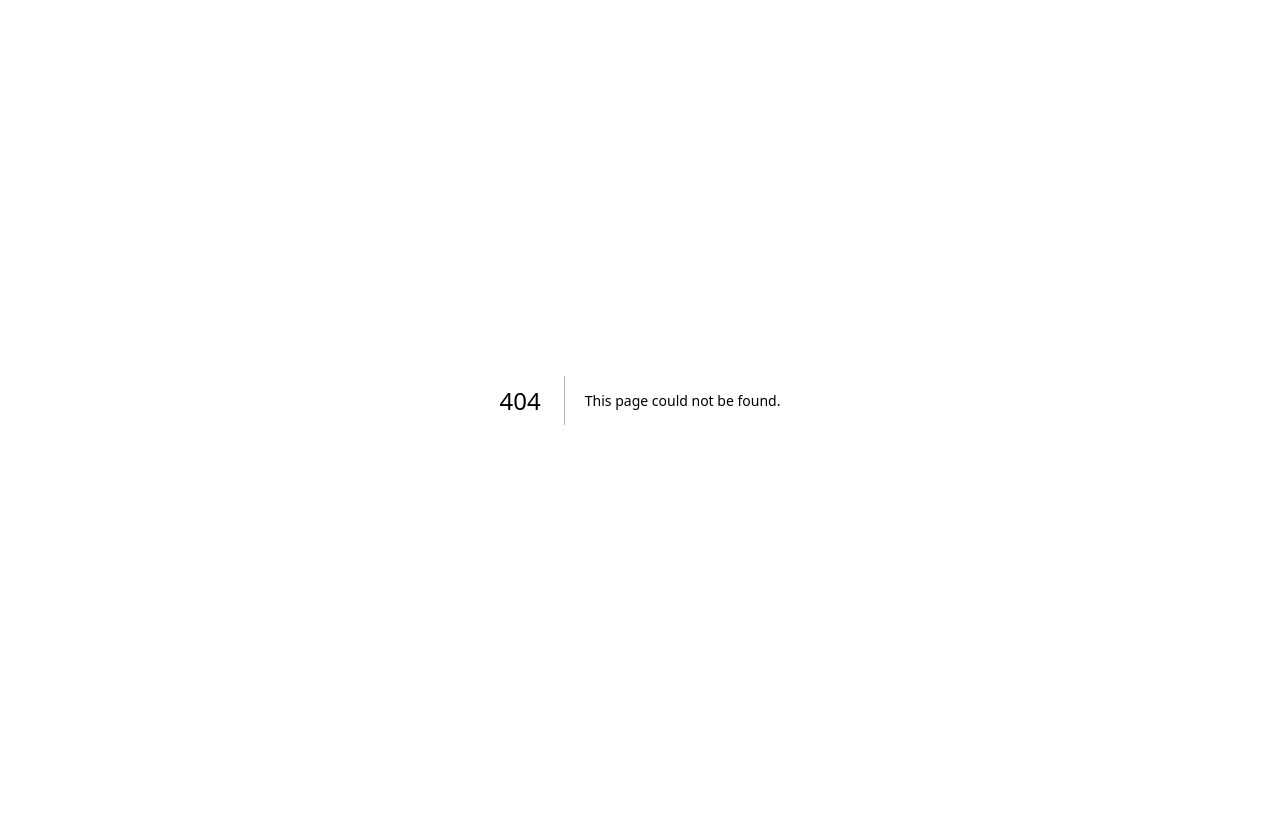
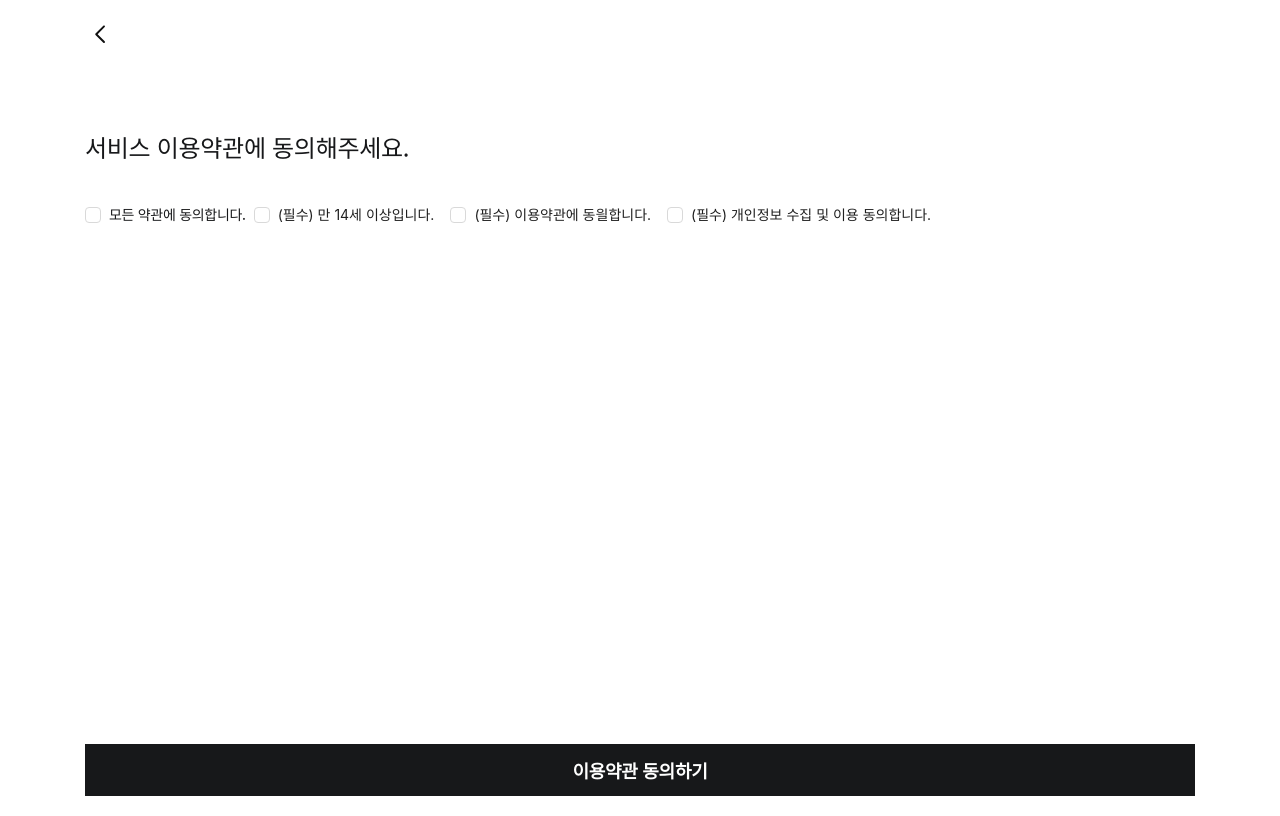
Before and after one commit to blank-IT/argon-frontend, a Next.js app: page /termsOfUse in a window 1280 px wide. Before the commit this address had no page. Built offline with nearby package versions, Linux system fonts and the light colour scheme; what emotion-reset would draw is missing.

Commit message:
<feat>: 약관 동의 컴포넌트

```diff
--- /dev/null
+++ b/app/termsOfUse/layout.tsx
@@ -0,0 +1,39 @@
+'use client';
+
+import { ReactNode } from 'react';
+import styled from '@emotion/styled';
+
+import { Header } from '@components/header';
+
+import { Container } from '@styles/layout';
+
+const TermsOfUseLayout = ({ children }: { children: ReactNode }) => {
+  return (
+    <StyledTermsOfUseLayout>
+      <Header>
+        <Header.BackButton />
+      </Header>
+
+      <Container>{children}</Container>
+    </StyledTermsOfUseLayout>
+  );
+};
+
+const StyledTermsOfUseLayout = styled.div`
+  display: flex;
+  flex-direction: column;
+  height: 100vh;
+
+  > div:first-child {
+    flex-shrink: 0;
+  }
+
+  >div: last-child {
+    display: flex;
+    flex-grow: 1;
+    flex-direction: column;
+    // justify-content: flex-end;
+  }
+`;
+
+export default TermsOfUseLayout;
--- /dev/null
+++ b/app/termsOfUse/page.tsx
@@ -0,0 +1,118 @@
+'use client';
+
+import { useState, useMemo, useCallback } from 'react';
+import styled from '@emotion/styled';
+
+import { Button } from '@components/button';
+import { Checkbox } from '@components/checkbox';
+
+import { Text } from '@styles/components';
+
+import type { CheckboxChangeEvent } from 'antd/es/checkbox';
+import type { CheckboxValueType } from 'antd/es/checkbox/Group';
+
+const plainList = ['type1', 'type2', 'type3'];
+const plainOptionList = [
+  { value: 'type1', label: '(필수) 만 14세 이상입니다.' },
+  { value: 'type2', label: '(필수) 이용약관에 동읠합니다.' },
+  { value: 'type3', label: '(필수) 개인정보 수집 및 이용 동의합니다.' },
+];
+
+const TermsOfUsePage = () => {
+  const [checkedList, setCheckedList] = useState<CheckboxValueType[]>([]);
+
+  const isCheckedAll = useMemo(
+    () => plainList.length === checkedList.length,
+    [plainList, checkedList],
+  );
+  const isIndeterminate = useMemo(
+    () => checkedList.length > 0 && checkedList.length < plainList.length,
+    [checkedList, plainList],
+  );
+
+  const handleChangeCheckList = useCallback((list: CheckboxValueType[]) => {
+    setCheckedList(list);
+  }, []);
+
+  const handleChangeCheckListAll = useCallback(
+    (event: CheckboxChangeEvent) => {
+      setCheckedList(event.target.checked ? plainList : []);
+    },
+    [plainList],
+  );
+
+  const handleClickCheckListAll = useCallback(() => {
+    setCheckedList(plainList);
+  }, [plainList]);
+
+  return (
+    <StyledTermsOfUsePage>
+      <StyledCheckboxInfoWrap>
+        <Text typo="display_1" color="gray_90">
+          서비스 이용약관에 동의해주세요.
+        </Text>
+
+        <StyledCheckboxWrap>
+          <Checkbox
+            indeterminate={isIndeterminate}
+            checked={isCheckedAll}
+            onChange={handleChangeCheckListAll}
+          >
+            <Text as="span" typo="body_2" color="gray_90">
+              모든 약관에 동의합니다.
+            </Text>
+          </Checkbox>
+
+          <Checkbox.Group
+            options={plainOptionList}
+            value={checkedList}
+            onChange={handleChangeCheckList}
+          />
+        </StyledCheckboxWrap>
+      </StyledCheckboxInfoWrap>
+
+      <StyledButtonWrap>
+        {isCheckedAll ? (
+          <Button backgroundColor="gray_90">
+            <Text as="span" typo="headLine_1" color="gray_0">
+              다음
+            </Text>
+          </Button>
+        ) : (
+          <Button backgroundColor="gray_90" onClick={handleClickCheckListAll}>
+            <Text as="span" typo="headLine_1" color="gray_0">
+              이용약관 동의하기
+            </Text>
+          </Button>
+        )}
+      </StyledButtonWrap>
+    </StyledTermsOfUsePage>
+  );
+};
+
+const StyledTermsOfUsePage = styled.div`
+  display: flex;
+  flex-direction: column;
+  height: 100%;
+
+  padding-bottom: 12px;
+`;
+
+const StyledCheckboxInfoWrap = styled.div`
+  flex-shrink: 0;
+
+  margin-top: 44px;
+`;
+
+const StyledCheckboxWrap = styled.div`
+  margin-top: 40px;
+`;
+
+const StyledButtonWrap = styled.div`
+  display: flex;
+  flex-grow: 1;
+  flex-direction: column;
+  justify-content: flex-end;
+`;
+
+export default TermsOfUsePage;
--- a/components/button/index.tsx
+++ b/components/button/index.tsx
@@ -8,11 +8,16 @@ interface ButtonProps {
   backgroundColor?: KeyOfPalette;
   color?: KeyOfPalette;
   children: ReactNode;
+  onClick?: () => void;
 }
 
-const Button = ({ backgroundColor, color, children }: ButtonProps) => {
+const Button = ({ backgroundColor, color, children, onClick }: ButtonProps) => {
   return (
-    <StyledButton backgroundColor={backgroundColor} color={color}>
+    <StyledButton
+      backgroundColor={backgroundColor}
+      color={color}
+      onClick={onClick}
+    >
       {children}
     </StyledButton>
   );
--- /dev/null
+++ b/components/checkbox/Group.tsx
@@ -0,0 +1,29 @@
+import { ReactNode } from 'react';
+import { Checkbox as AntdCheckBox } from 'antd';
+
+import type { CheckboxValueType } from 'antd/es/checkbox/Group';
+
+interface Option {
+  label: string;
+  value: string;
+  disabled?: boolean;
+}
+
+interface CheckboxProps {
+  options?: string[] | number[] | Option[];
+  value: (string | number | boolean)[];
+  children?: ReactNode;
+  onChange?: (list: CheckboxValueType[]) => void;
+}
+
+const AntdCheckboxGroup = AntdCheckBox.Group;
+
+const Group = ({ options, value, children, onChange }: CheckboxProps) => {
+  return (
+    <AntdCheckboxGroup options={options} value={value} onChange={onChange}>
+      {children}
+    </AntdCheckboxGroup>
+  );
+};
+
+export { Group };
--- /dev/null
+++ b/components/checkbox/index.tsx
@@ -0,0 +1,34 @@
+import { ReactNode } from 'react';
+import { Checkbox as AntdCheckBox } from 'antd';
+
+import { Group } from '@components/checkbox/Group';
+
+import type { CheckboxChangeEvent } from 'antd/es/checkbox';
+
+interface CheckboxProps {
+  indeterminate?: boolean;
+  checked: boolean;
+  children: ReactNode;
+  onChange?: (event: CheckboxChangeEvent) => void;
+}
+
+const Checkbox = ({
+  indeterminate,
+  checked,
+  children,
+  onChange,
+}: CheckboxProps) => {
+  return (
+    <AntdCheckBox
+      indeterminate={indeterminate}
+      checked={checked}
+      onChange={onChange}
+    >
+      {children}
+    </AntdCheckBox>
+  );
+};
+
+Checkbox.Group = Group;
+
+export { Checkbox };
--- a/components/header/index.tsx
+++ b/components/header/index.tsx
@@ -49,7 +49,7 @@ const BackButton = () => {
 };
 
 const StyledHeader = styled.div`
-  position: fixed;
+  // position: fixed;
   top: 0;
   left: 0;
   width: 100%;
--- a/components/index.ts
+++ b/components/index.ts
@@ -1,3 +1,4 @@
 export * from '@components/header';
 export * from '@components/imageViewer';
 export * from '@components/button';
+export * from '@components/checkbox';
```
Also changed, not shown: app/login/page.tsx (+16 -4 lines).
